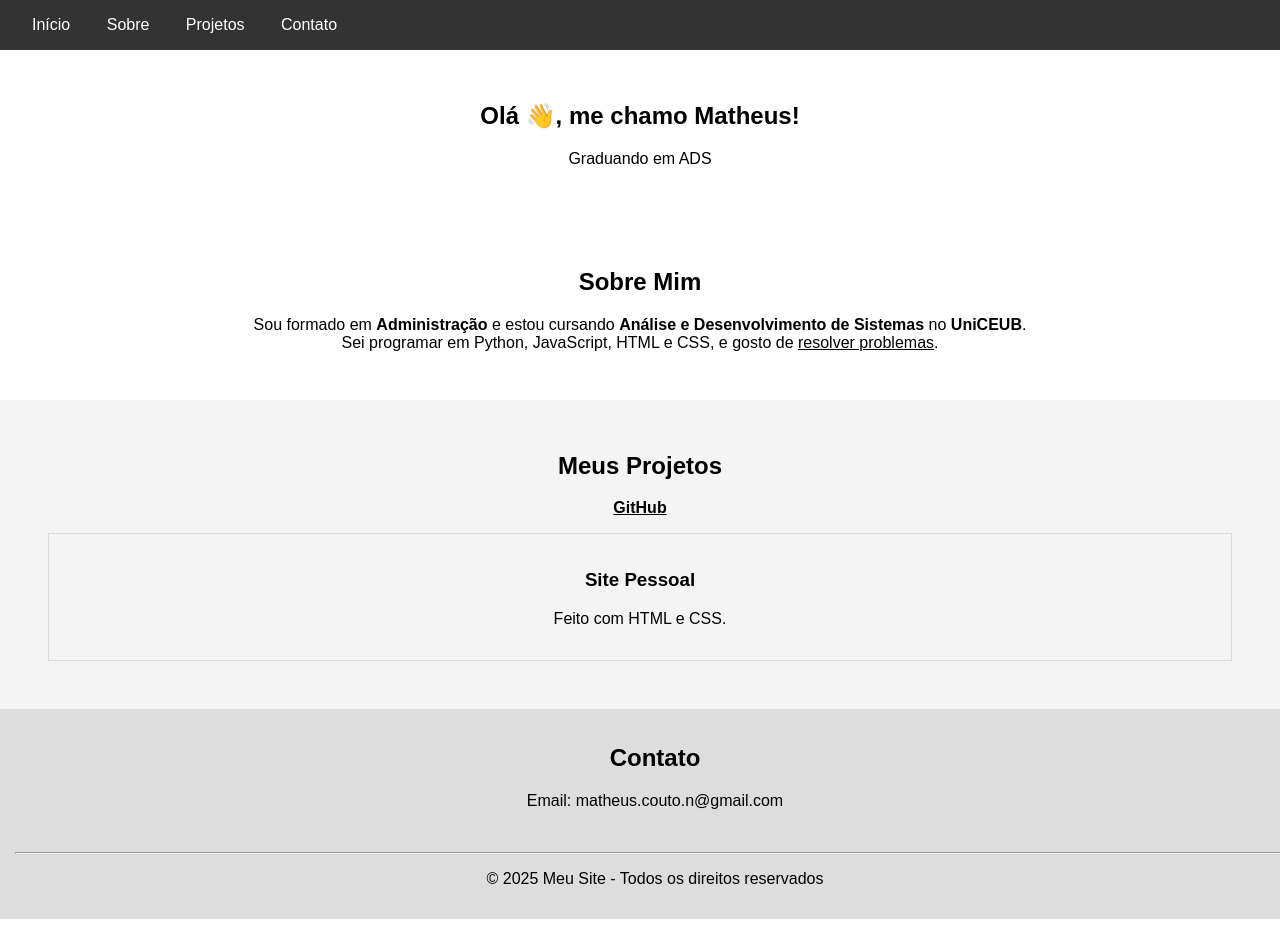
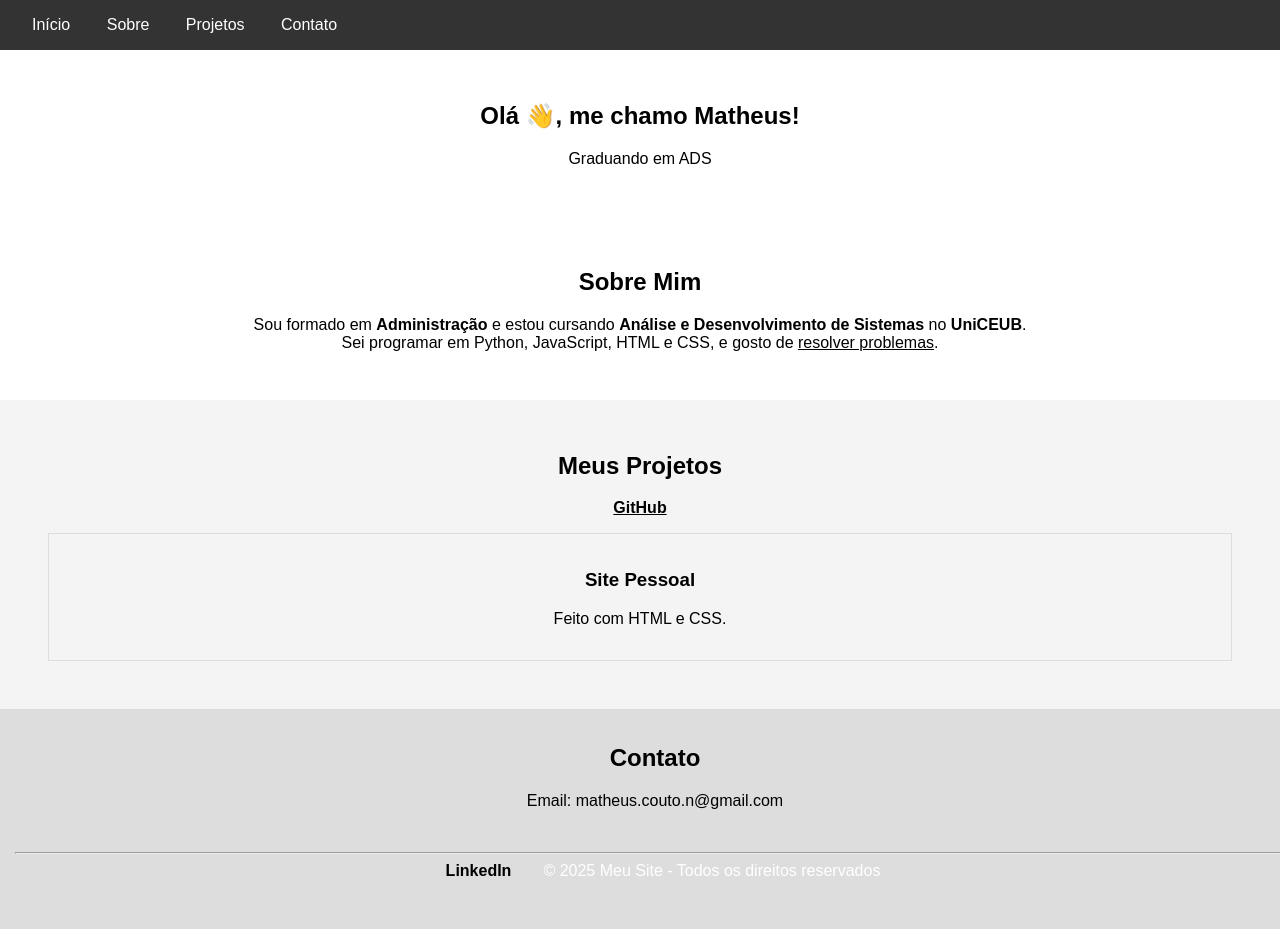
Before and after one commit to cotheus/cotheus.github.io, a plain HTML site: page index.html in a window 1280 px wide. Shown: the top 929 px of the page. Drawn offline with Linux system fonts and the light colour scheme.

Commit message:
Update index.html

```diff
--- a/index.html
+++ b/index.html
@@ -41,8 +41,9 @@
         <nav id="contact" style="background-color: #ddd; text-align: center; padding: 15px; width: 100%">
             <h2>Contato</h2>
             <p>Email: matheus.couto.n@gmail.com</p><br><hr>
-			<p>&copy 2025 Meu Site - Todos os direitos reservados</p>
-		</nav>
+		<a href="https://www.linkedin.com/in/matheus-couto-nogueira-b37518365/"target="_blank" rel="noopener noreferrer" style="color: black;"><b>LinkedIn</b><a
+		<p>&copy 2025 Meu Site - Todos os direitos reservados</p>
+	</nav>
     </footer>
 </body>
 </html>
```
